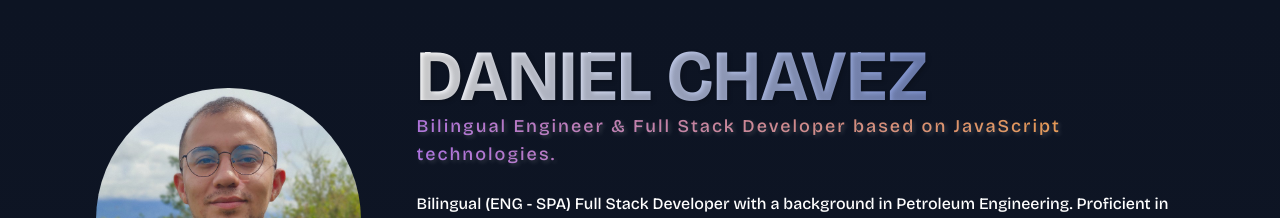
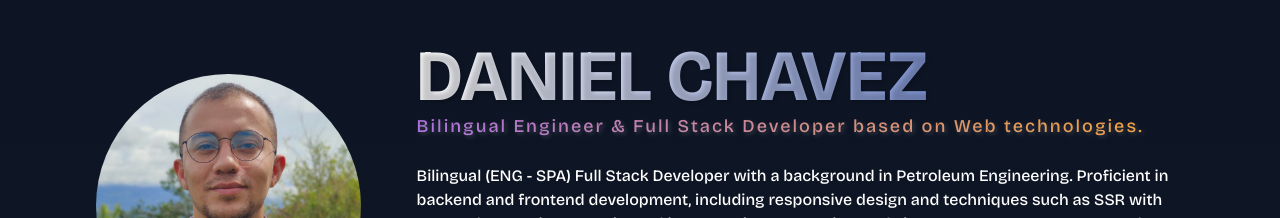
Before and after one commit to danielchavezs/portfolio, a Next.js app in the folder portfolio/: page / in a window 1280 px wide. Shown: the top 218 px of the page. Built offline with nearby package versions, Linux system fonts and the light colour scheme; a web font is replaced by a local one.

Commit message:
Minor tittle adjustments.

```diff
--- a/portfolio/src/app/components/Intro/Intro.tsx
+++ b/portfolio/src/app/components/Intro/Intro.tsx
@@ -16,7 +16,7 @@ export default function Intro () {
                             Bilingual (ENG - SPA) Full Stack Developer with a background in Petroleum Engineering. Proficient in backend and frontend development, including responsive design and techniques such as SSR with CSR and streaming. Experienced in JavaScript, TypeScript, Node.js, HTML5, CSS, React, Next, Redux, PostgreSQL, and MongoDB, with strong agile fundamentals.
                         </p>
                         <p>
-                            Strong abilities in problem-solving, adaptability, communication, proactivity, teamwork, and continuous learning. With 4 years in Oil & Gas, I have gained project management and quality process experience; currently pursuing a project management diploma and an intensive JS course at EPAM Campus. <strong>English Level: C2.</strong>
+                            Strong abilities in problem-solving, adaptability, communication, proactivity, teamwork, and continuous learning. With 4 years in Oil & Gas, I have gained project management and quality process experience; currently pursuing a project management diploma at Politécnico de Colombia and an intensive JS course at EPAM Campus. <strong>English Level: C2.</strong>
                         </p>
                     </div>
                 </div>
--- a/portfolio/src/app/components/Intro/Tittle.tsx
+++ b/portfolio/src/app/components/Intro/Tittle.tsx
@@ -37,7 +37,7 @@ export function Tittle () {
                 letterSpacing: '2px',
                 textShadow: '2px 2px 4px rgba(255, 255, 255, 0.185)',
                 }}
-              >Bilingual Engineer & Full Stack Developer based on JavaScript technologies.</h3>
+              >Bilingual Engineer & Full Stack Developer based on Web technologies.</h3>
         </div>
     );
 };
```
